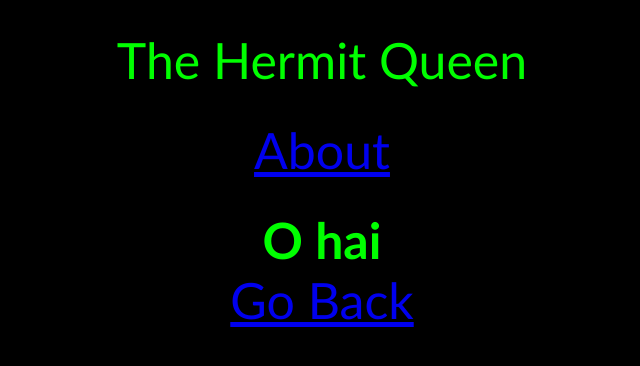
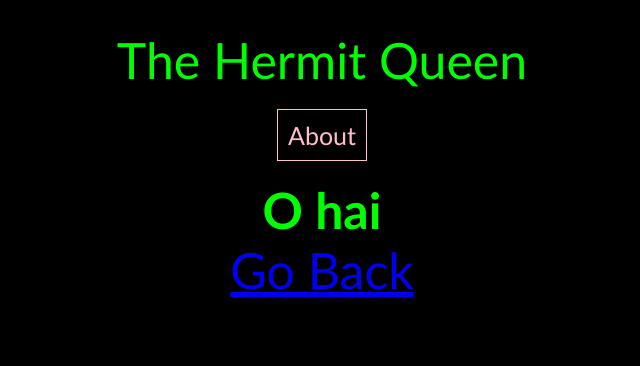
Before and after one commit to DashaDasha88/thehermitqueen, an Angular app: page /about in a window 1280 px wide. Shown: the top 366 px of the page, without its empty margins (318-958 px from the left). Built offline with nearby package versions, Linux system fonts and the light colour scheme.

Commit message:
add navbar styles

```diff
--- a/src/app/components/navbar/navbar.component.css
+++ b/src/app/components/navbar/navbar.component.css
@@ -1,7 +1,14 @@
 .navbar {
   color: lime;
   font-family: Optima, sans-serif;
-  font-size: 50px;
+  font-size: 25px;
   text-align: center;
   margin-top: 30px;
 }
+
+a {
+  text-decoration: none;
+  color: pink;
+  border: 1px solid pink;
+  padding: 10px;
+}
```
